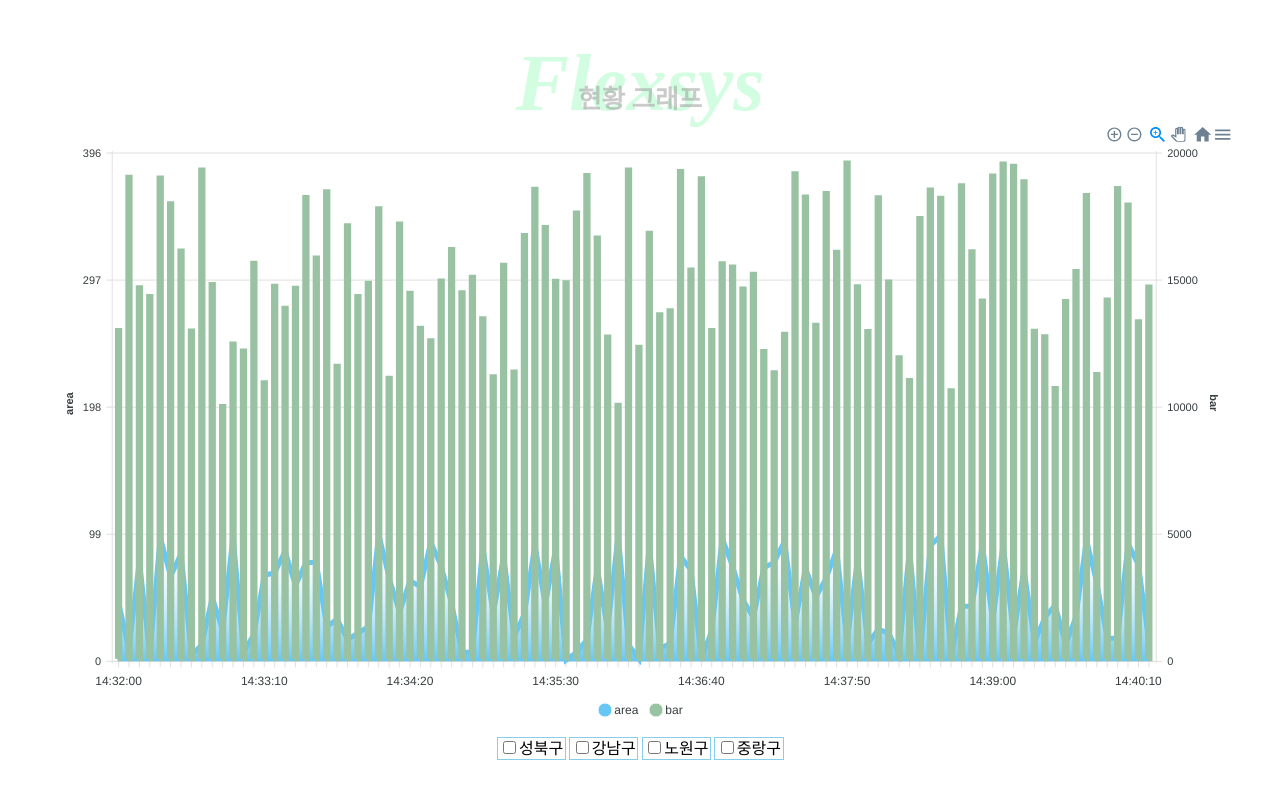
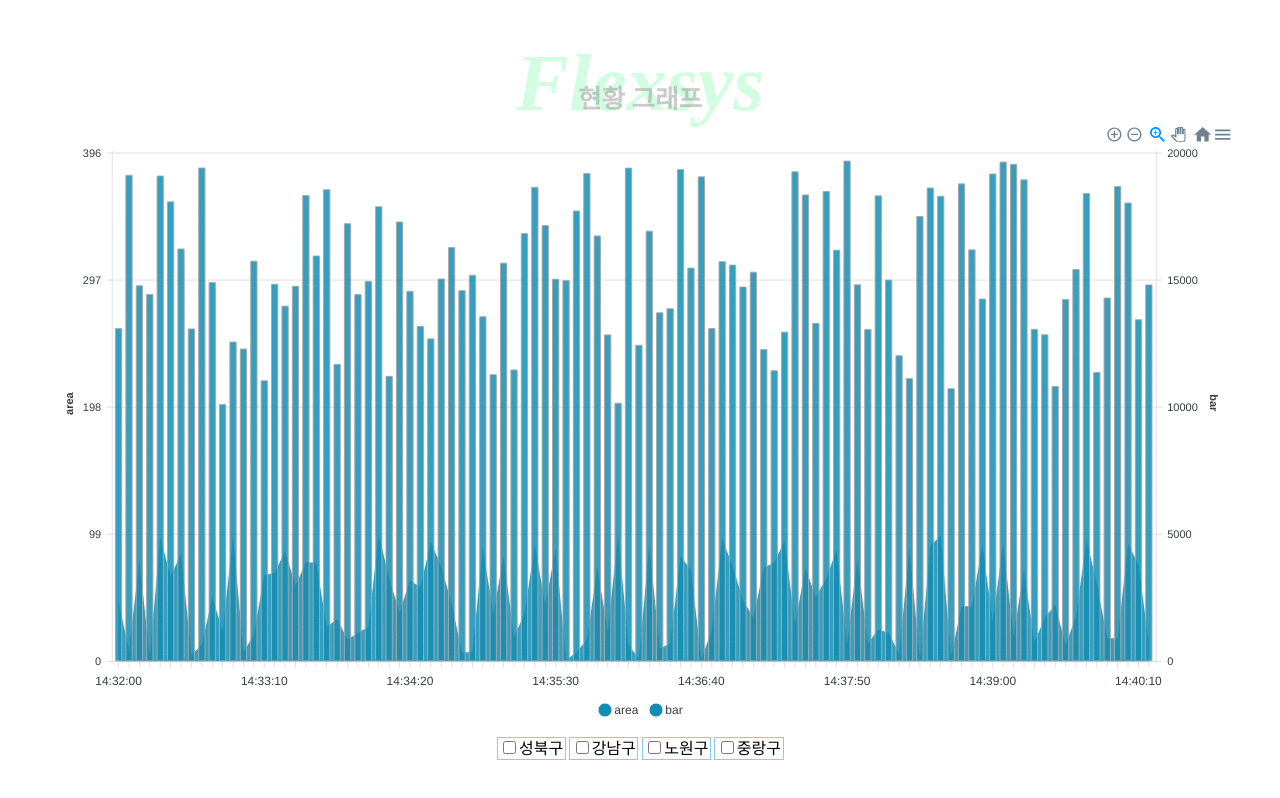
Before and after one commit to wanted-pre-onboarding-internship-1team/pre-onboarding-9th-3-1, a React (Create React App) app: page / in a window 1280 px wide. Built offline with nearby package versions, Linux system fonts and the light colour scheme.

Commit message:
[#3] feat: filter 구현
필터링 기능을 구현했습니다.

```diff
--- a/src/components/Chart.tsx
+++ b/src/components/Chart.tsx
@@ -1,3 +1,4 @@
+import { useFilter } from '../hooks/useFilter';
 import useMockList from '../hooks/useMockList';
 import { ApexOptions } from 'apexcharts';
 import ApexCharts from 'react-apexcharts';
@@ -5,6 +6,8 @@ import styled from 'styled-components';
 
 export default function Chart() {
   const { timeList, idList, barValueList, areaValueList } = useMockList();
+  const [filter, addFilter] = useFilter();
+
   const series = [
     {
       name: 'area',
@@ -22,12 +25,12 @@ export default function Chart() {
       events: {
         dataPointSelection: (event, chartContext, config) => {
           const index = config.dataPointIndex;
-          console.log(index);
+          addFilter(idList[index]);
         },
       },
     },
     fill: {
-      type: 'gradient',
+      type: 'solid',
       gradient: {
         shade: 'light',
         type: 'vertical',
@@ -76,7 +79,27 @@ export default function Chart() {
         rotate: 0,
       },
     },
-    colors: ['#66C7F4', '#99C2A2'],
+    stroke: {
+      width: [2, 1],
+    },
+    colors: [
+      function (e: any) {
+        const id = idList[e.dataPointIndex];
+        if (filter.includes(id) || filter.length === 0) {
+          return '#138db3';
+        } else {
+          return '#581919';
+        }
+      },
+      function (e: any) {
+        const id = idList[e.dataPointIndex];
+        if (filter.includes(id)) {
+          return '#581919';
+        } else {
+          return '#138db3';
+        }
+      },
+    ],
     tooltip: {
       custom: (opt: any) =>
         createCustomTooltip({
```
